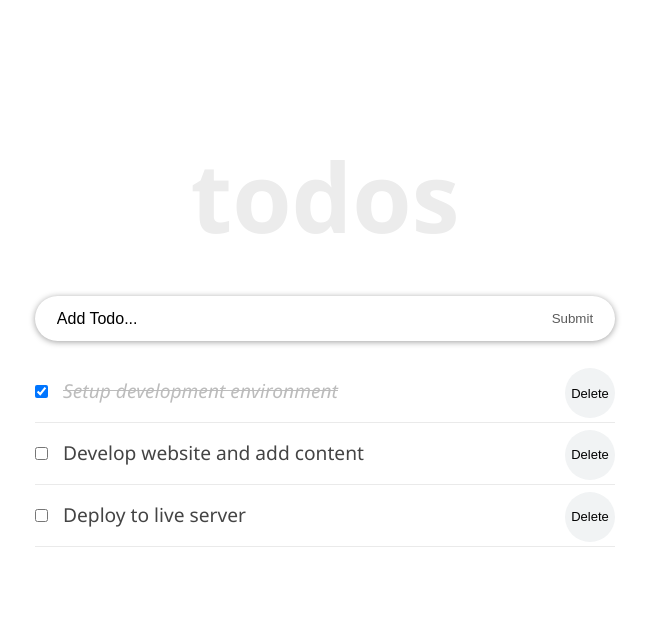
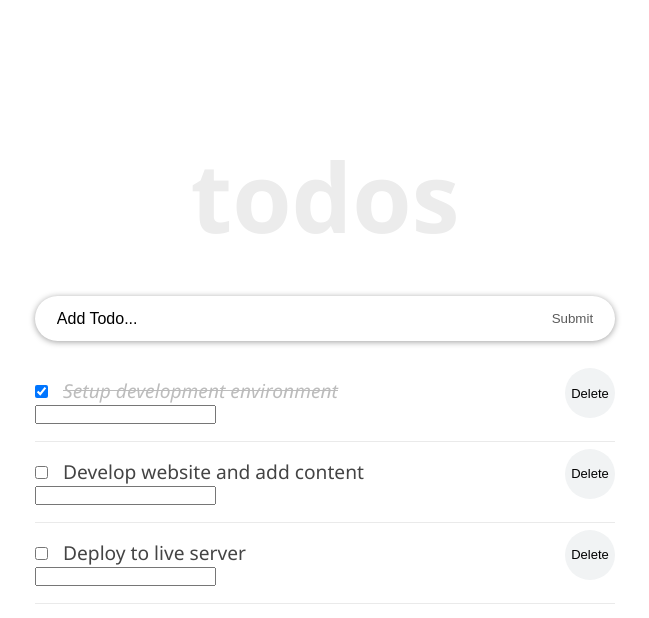
Before and after one commit to AckonSamuel/react-to-do-list-app, a React (Create React App) app: page / in a window 1280 px wide. Shown: the top 618 px of the page, without its empty margins (315-964 px from the left). Built offline with nearby package versions, Linux system fonts and the light colour scheme.

Commit message:
1 file modified

```diff
--- a/src/components/TodoItem.js
+++ b/src/components/TodoItem.js
@@ -2,6 +2,10 @@ import React from "react"
 import styles from "./TodoItem.module.css"
 
 class TodoItem extends React.Component {
+
+  handleEditing = () => {
+    console.log("edit mode activated")
+  }
 
   render() {
     const completedStyle = {
@@ -14,6 +18,8 @@ class TodoItem extends React.Component {
     const { completed, id, title } = this.props.todo;
 
     return <li className={styles.item}>
+    <div
+    onDoubleClick={this.handleEditing}>
       <input type="checkbox"
       className={styles.checkbox}
       checked={completed}
@@ -25,6 +31,8 @@ class TodoItem extends React.Component {
         <span style={completed ? completedStyle : null}>
           {title}
         </span>
+        </div>
+        <input type="text" className={styles.textInput} />
       </li>
   }
 }
```
